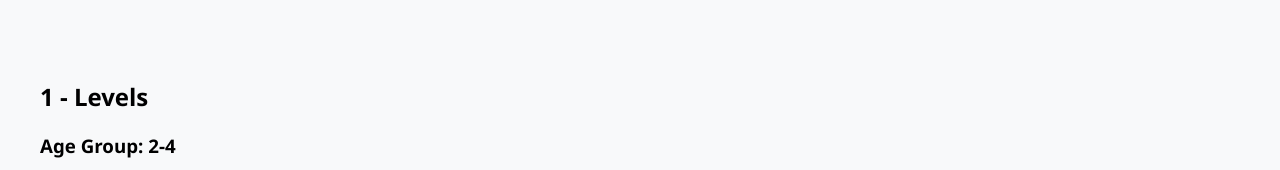
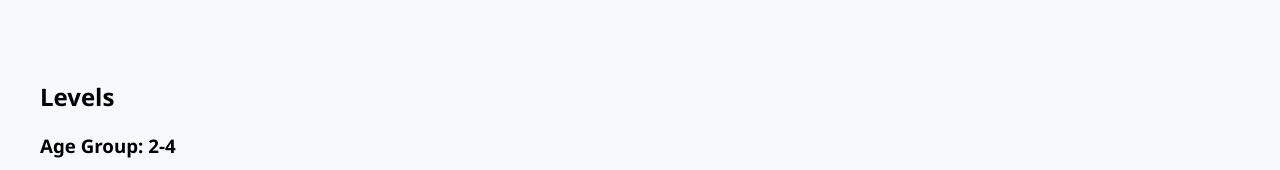
Before and after one commit to singla10/edvenger, a React (Create React App) app in the folder frontend/: page /courses/1/levels in a window 1280 px wide. Shown: the top 170 px of the page. Built offline with nearby package versions, Linux system fonts and the light colour scheme.

Commit message:
Update CourseLevels.js

```diff
--- a/frontend/src/pages/student/CourseLevels.js
+++ b/frontend/src/pages/student/CourseLevels.js
@@ -68,7 +68,7 @@ const CourseLevels = () => {
 
   return (
     <div className="course-levels-page">
-      <h2 className="page-title">{courseId.toUpperCase()} - Levels</h2>
+      <h2 className="page-title"> Levels</h2>
 
       {Object.entries(levelData).map(([ageGroup, levels]) => (
         <div key={ageGroup} className="age-group-section">
```
